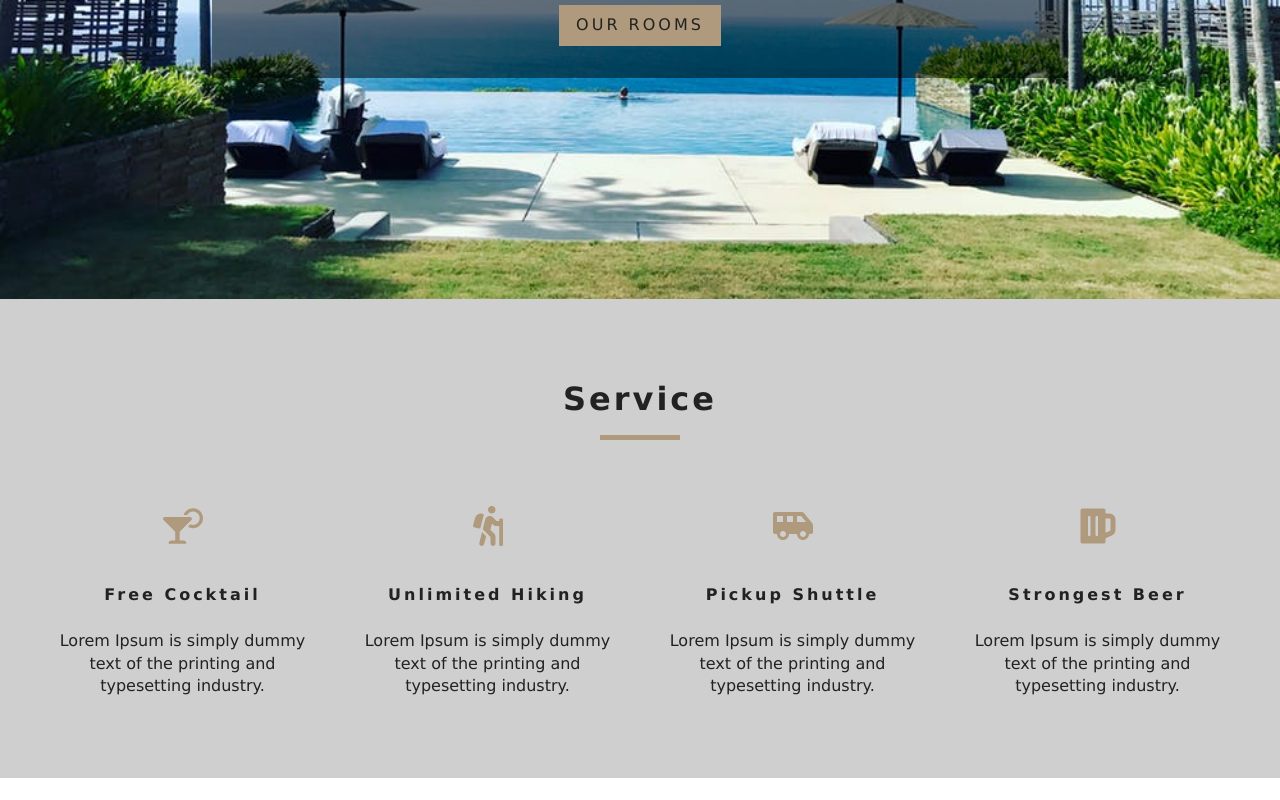
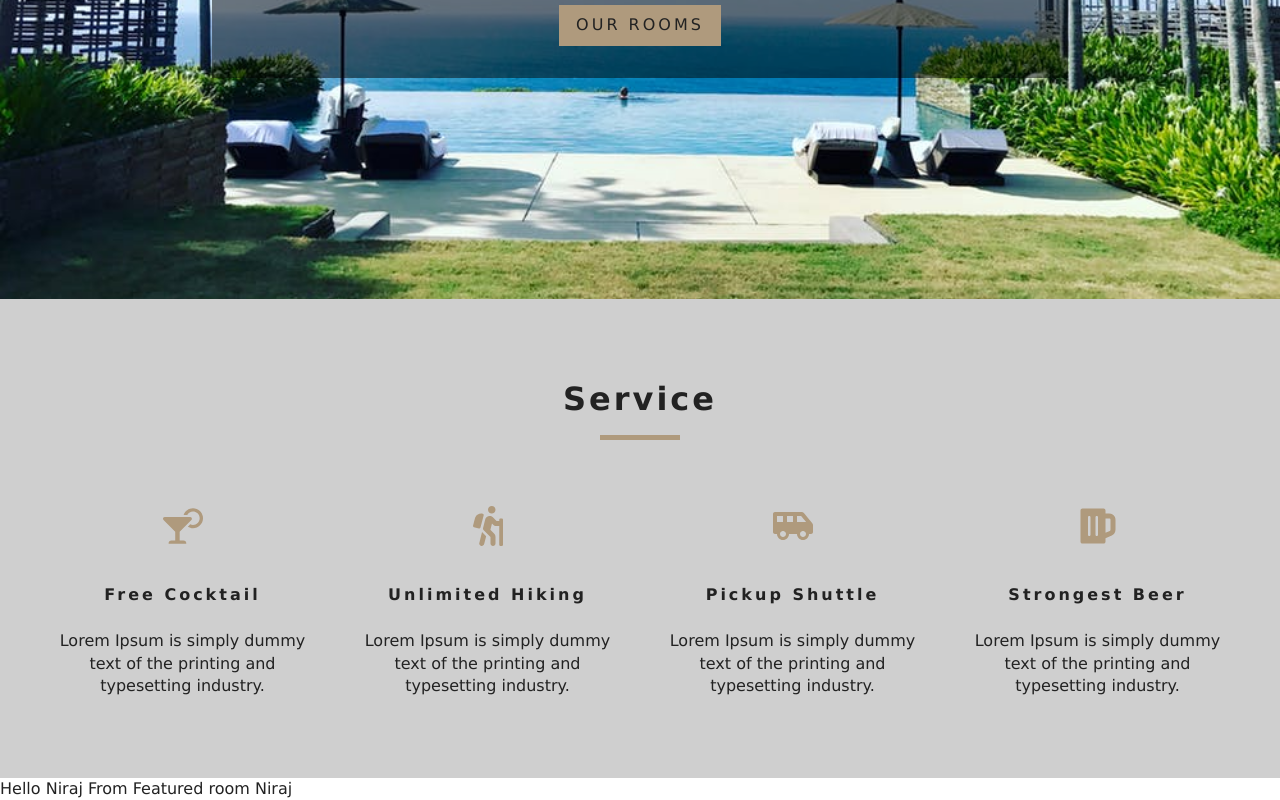
Before and after one commit to nirajdewangan/beach-resort, a React (Create React App) app: page / in a window 1280 px wide. Shown: the part 501-1301 px from the top of the page. Before the commit the page ends 1279 px from the top, so only its background shows below. Built offline with nearby package versions, Linux system fonts and the light colour scheme.

Commit message:
ADD: Context Api Setup

```diff
--- /dev/null
+++ b/src/components/FeaturedRooms.js
@@ -0,0 +1,17 @@
+import React, { Component } from 'react';
+import  {RoomContext} from '../context';
+
+class FeaturedRooms extends Component {
+  static contextType = RoomContext;
+  render() {
+    const {greeting, name} = this.context;
+
+    return (
+
+      <div>
+        {greeting} {name} From Featured room {name}
+      </div>
+    )
+  }
+}
+export default  FeaturedRooms;
--- a/src/components/Linkslist.js
+++ b/src/components/Linkslist.js
@@ -1,4 +1,3 @@
-import React from 'react';
 
 const Linkslist = [
   {id:1, pathname : "Home" , path : "/"},
--- /dev/null
+++ b/src/context.js
@@ -0,0 +1,23 @@
+import  React, {Component} from 'react';
+
+const RoomContext = React.createContext();
+
+class RoomProvider extends Component{
+  state={
+    greeting: 'Hello',
+    name: "Niraj"
+  }
+  render(){
+    return(
+      <>
+        <RoomContext.Provider value={{...this.state}} >
+          {this.props.children}
+        </RoomContext.Provider>
+      </>
+    )
+  }
+}
+
+const RoomConsumer = RoomContext.Consumer;
+
+export {RoomProvider, RoomConsumer, RoomContext};
--- a/src/index.js
+++ b/src/index.js
@@ -2,14 +2,16 @@ import React from 'react';
 import ReactDOM from 'react-dom';
 import App from './App';
 import * as serviceWorker from './serviceWorker';
-import {BrowserRouter as Router} from 'react-router-dom';
-
+import { BrowserRouter as Router } from 'react-router-dom';
+import { RoomProvider } from './context';
 
 ReactDOM.render(
-<Router>
-  <App />
-</Router>
-, document.getElementById('root'));
+  <RoomProvider>
+    <Router>
+      <App />
+    </Router>
+  </RoomProvider>
+  , document.getElementById('root'));
 
 // If you want your app to work offline and load faster, you can change
 // unregister() to register() below. Note this comes with some pitfalls.
--- a/src/pages/Home.js
+++ b/src/pages/Home.js
@@ -3,15 +3,18 @@ import Hero from '../components/Hero';
 import Banner from '../components/Banner';
 import {Link} from 'react-router-dom';
 import Services from '../components/Services';
+import FeaturedRooms from '../components/FeaturedRooms';
+
 const Home = () =>{
   return(
     <>
         <Hero hero="defaultHero" >
           <Banner title="luxurious rooms" subtitle="delux rooms starting at $299">
-              <Link class="btn-primary" to="/rooms">our rooms</Link>
+              <Link className="btn-primary" to="/rooms">our rooms</Link>
           </Banner>
         </Hero>
         <Services />
+        <FeaturedRooms />
     </>
   )
 }
--- a/src/pages/Rooms.js
+++ b/src/pages/Rooms.js
@@ -8,7 +8,7 @@ const Rooms = () =>{
     <>
       <Hero hero="roomsHero" >
         <Banner title="our rooms" >
-            <Link class="btn-primary" to="/">return home</Link>
+            <Link className="btn-primary" to="/">return home</Link>
         </Banner>
       </Hero>
     </>
```
